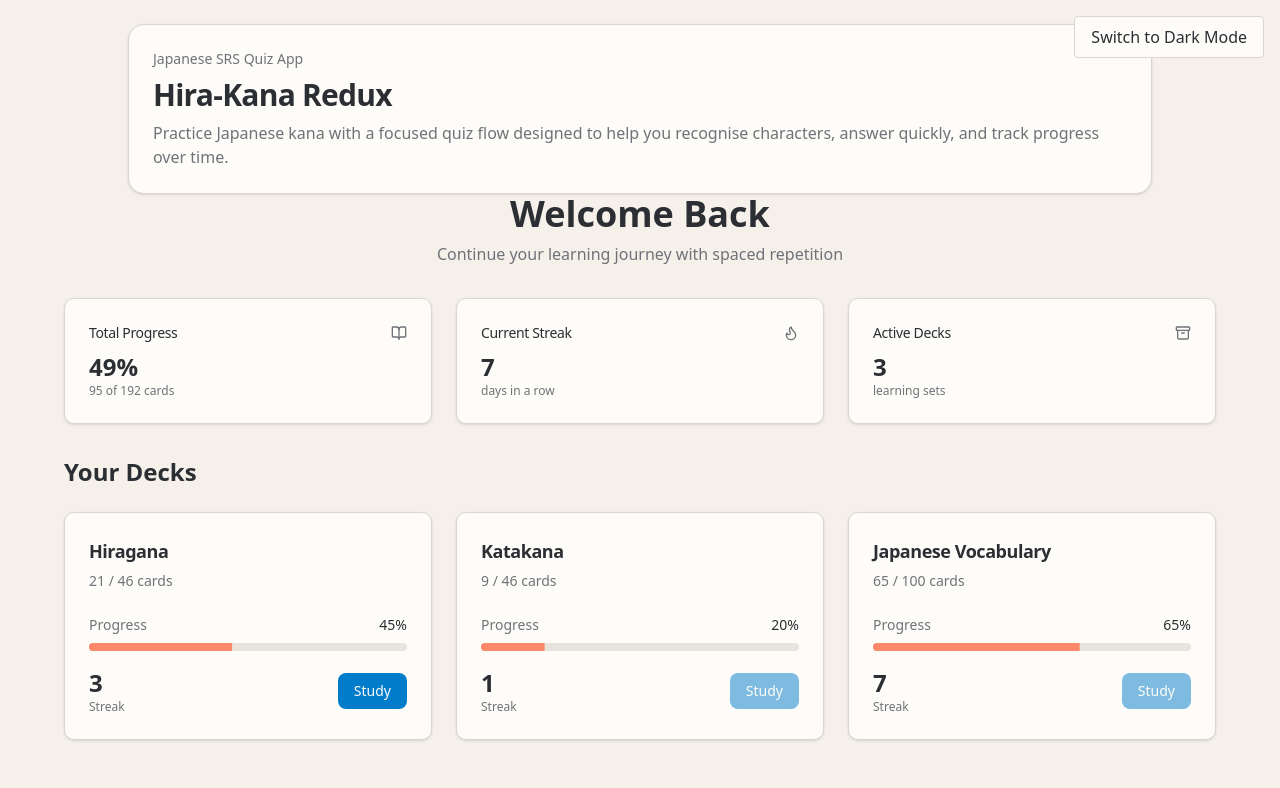
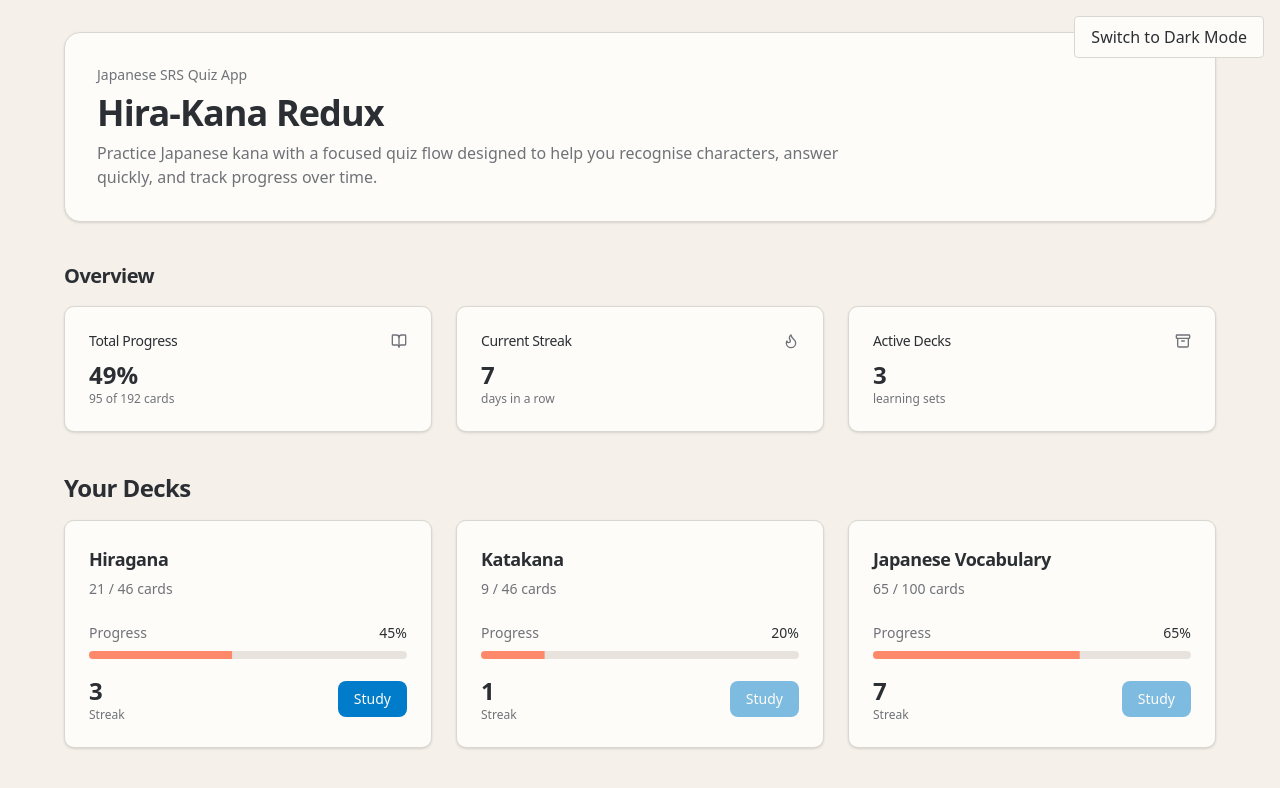
Before and after one commit to Akwei001/hirakana-redux-srs, a Next.js app: page / in a window 1280 px wide. Shown: the top 788 px of the page. Built offline with nearby package versions, Linux system fonts and the light colour scheme.

Commit message:
Title card styling

```diff
--- a/app/page.tsx
+++ b/app/page.tsx
@@ -1,47 +1,37 @@
-import Image from "next/image";
 import StatsCards from "./components/StatsCards";
 import { DeckCards } from "./components/DeckCards";
-import { useRouter } from "next/navigation";
-import { Button } from "@/components/ui/button";
 
 export default function Home() {
   return (
- <main className="min-h-screen bg-background p-6">
-
-
-      <section className="max-w-6xl mx-auto">
-        {/* Header */}
-     <div className="mx-auto max-w-5xl space-y-6">
-      <div className="rounded-2xl border bg-card p-6 shadow-sm">
-        <div className="space-y-2">
-          <p className="text-sm text-muted-foreground">Japanese SRS Quiz App</p>
-          <h1 className="text-3xl font-bold tracking-tight">
+    <main className="min-h-screen bg-background px-4 py-8 sm:px-6 lg:px-8">
+      <section className="mx-auto max-w-6xl space-y-10">
+        {/* Title card */}
+        <header className="rounded-2xl border bg-card p-6 shadow-sm sm:p-8">
+          <div className="space-y-2">
+            <p className="text-sm text-muted-foreground">Japanese SRS Quiz App</p>
+            <h1 className="text-3xl font-bold tracking-tight sm:text-4xl">
               Hira-Kana Redux
             </h1>
-                <p className="text-muted-foreground">Practice Japanese kana with a focused quiz flow designed to help
-                you recognise characters, answer quickly, and track progress over time.
-                </p>
+            <p className="max-w-3xl text-muted-foreground">
+              Practice Japanese kana with a focused quiz flow designed to help
+              you recognise characters, answer quickly, and track progress over
+              time.
+            </p>
+          </div>
+        </header>
 
-        </div>
-      </div>
-     </div>
-        <div className="text-center mb-8">
-          <h1 className="text-4xl font-bold mb-2">Welcome Back</h1>
-          <p className="text-muted-foreground">
-            Continue your learning journey with spaced repetition
-          </p>
+        {/* Stats */}
+        <div className="space-y-4">
+          <h2 className="text-xl font-semibold tracking-tight">Overview</h2>
+          <StatsCards />
         </div>
 
-        {/* Stats Cards */}
-        <StatsCards />
-
-        {/* Your Decks Section */}
-        <div className="mb-6">
-          <h2 className="text-2xl font-bold mb-6">Your Decks</h2>
+        {/* Decks */}
+        <div className="space-y-4">
+          <h2 className="text-2xl font-bold tracking-tight">Your Decks</h2>
           <DeckCards />
         </div>
       </section>
-  </main>
-
+    </main>
   );
-};
+}
```
